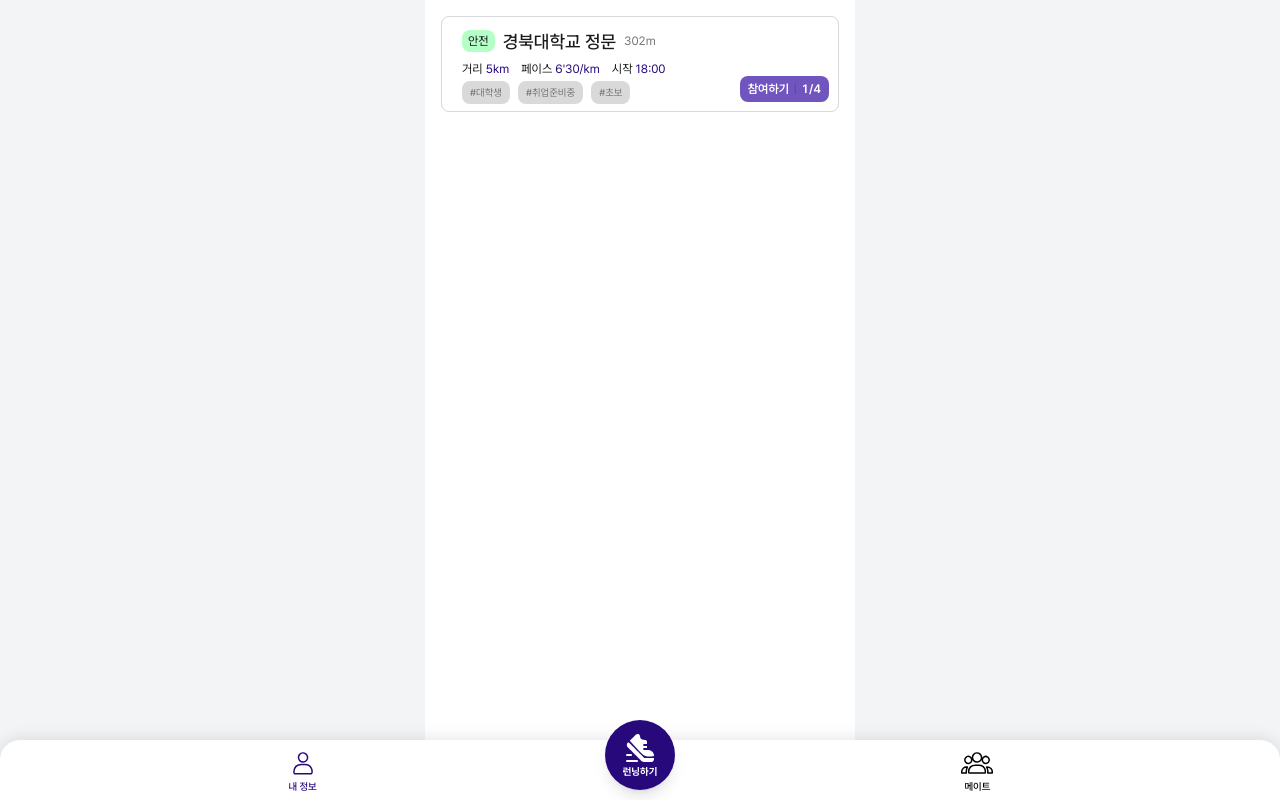
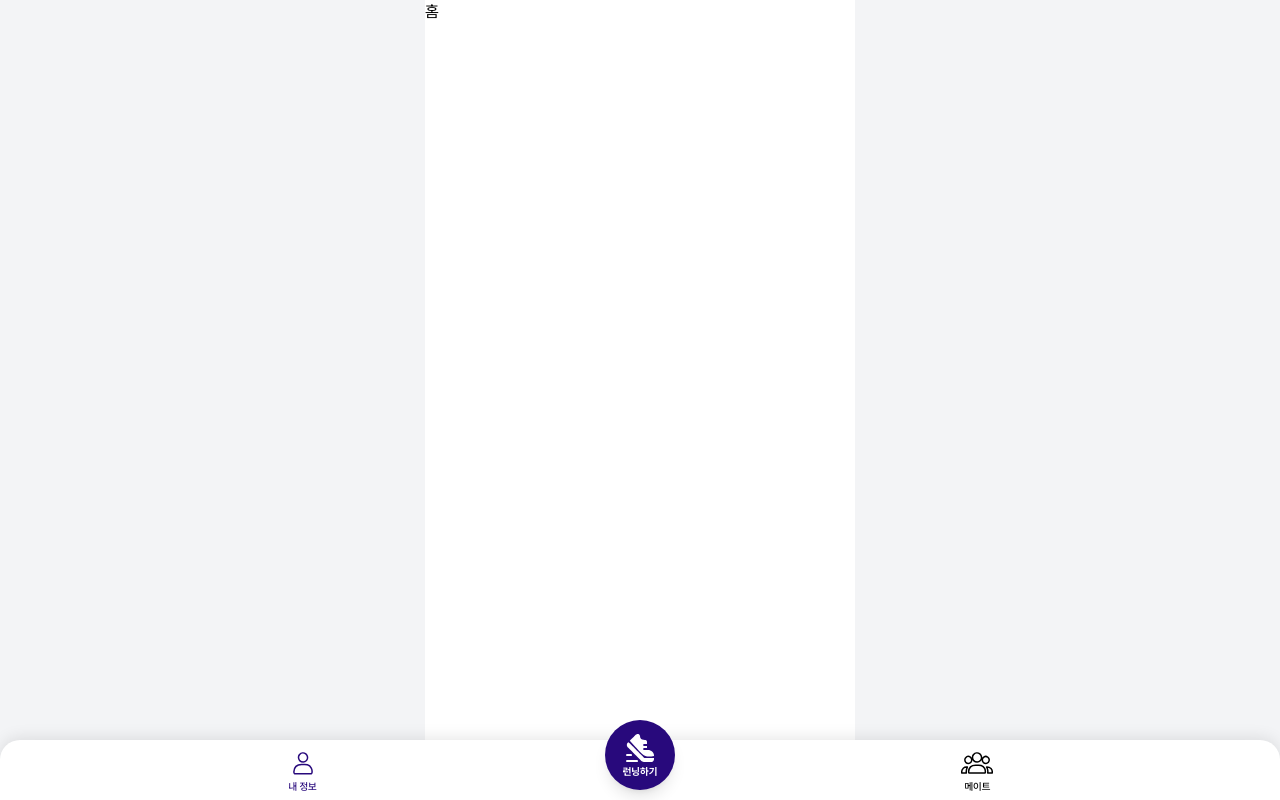
Before and after one commit to 9oormthon-univ/2025_SEASONTHON_TEAM_62_FE, a React (Vite) app: page / in a window 1280 px wide. Built offline with nearby package versions, Linux system fonts and the light colour scheme.

Commit message:
feat: post component 완료

```diff
--- a/src/pages/home/HomePage.tsx
+++ b/src/pages/home/HomePage.tsx
@@ -1,25 +1,3 @@
-import { useState } from 'react';
-import Post from '../../shared/components/post';
-
 export default function HomePage() {
-  const [activeId, setActiveId] = useState<string | null>(null);
-  const isModalOpen = activeId !== null;
-  return (
-    <div className="p-4 space-y-4">
-      <Post
-        id="post-1"
-        selected={activeId === 'post-1' && isModalOpen}
-        onClick={() => setActiveId('post-1')}
-        level="안전"
-        title="경북대학교 정문"
-        distanceFromHere="302m"
-        distance="5km"
-        pace="6'30/km"
-        startTime="18:00"
-        tags={['대학생', '취업준비중', '초보']}
-        participants={1}
-        maxParticipants={4}
-      />
-    </div>
-  );
+  return <h1>홈</h1>;
 }
```
